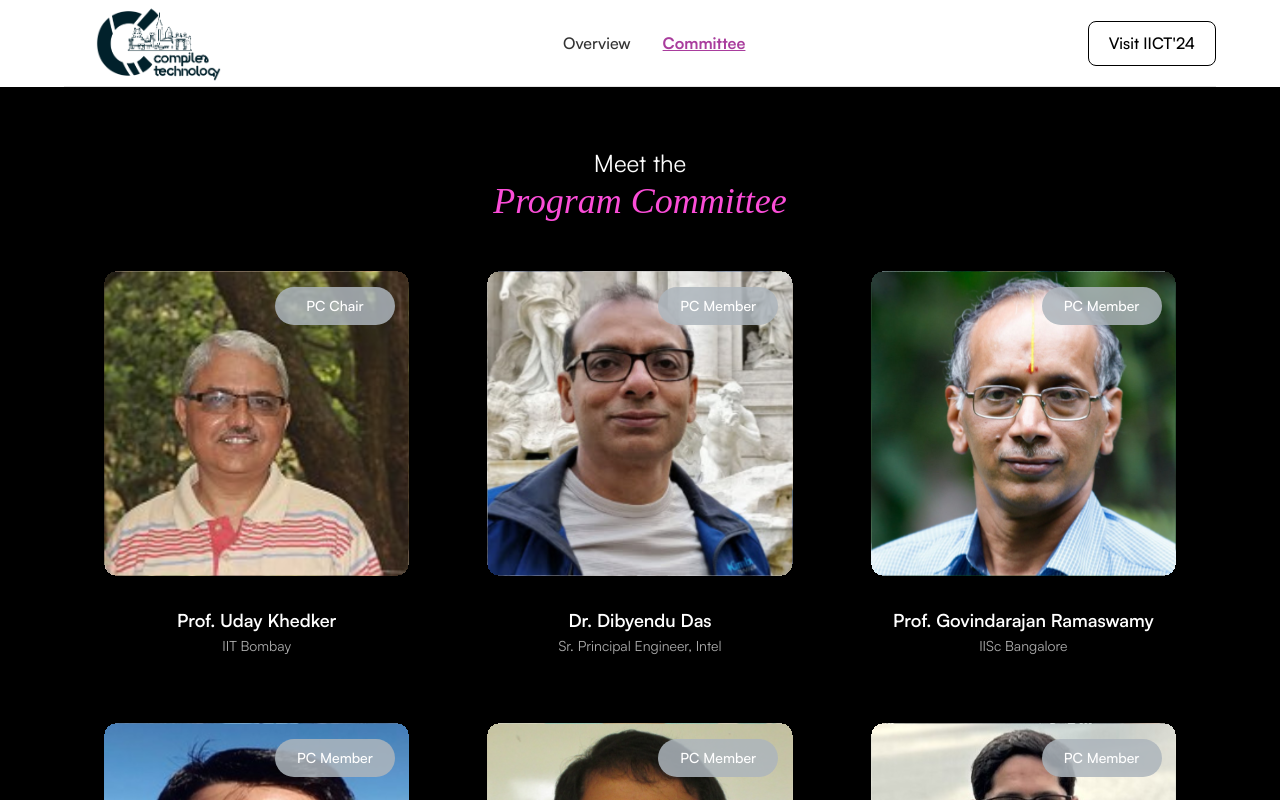
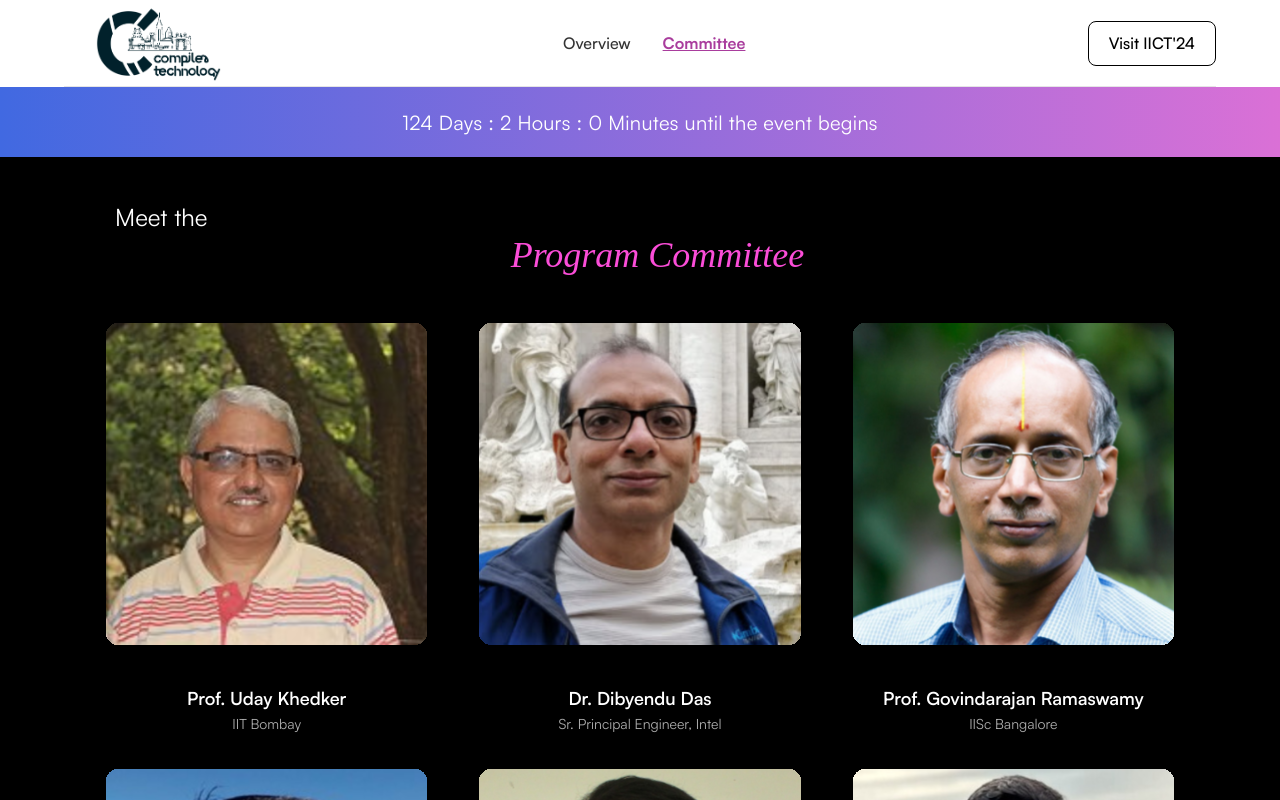
Before and after one commit to compilertech/compilertech-fe, a React (Vite) app: page /committee in a window 1280 px wide. Shown: the top 800 px of the page. Built offline with nearby package versions, Linux system fonts and the light colour scheme.

Commit message:
Updated committe with flexbox and added countdown in all pages

```diff
--- a/src/App.tsx
+++ b/src/App.tsx
@@ -16,6 +16,7 @@ import NewHeader from "./components/2025Page/NewHeader";
 import NewFooter from "./components/2025Page/NewFooter";
 import { useIs2024 } from "./utils/is2024";
 import ProgramCommittee from "./components/2025Page/ProgramCommittee";
+import CountdownTimer from "./components/2025Page/CountdownTimer";
 
 function App() {
   // TODO: Lazy loading
@@ -60,7 +61,12 @@ function App() {
 
       <Wrapper>
         {is2024Page && <Header onClick={toggleTheme} theme={theme} />}
-        {!is2024Page && <NewHeader />}
+        {!is2024Page && (
+          <>
+            <NewHeader />
+            <CountdownTimer eventDate={new Date("2025-09-27T10:00:00")} />
+          </>
+        )}
         <Routes>
           <Route path="/committee" element={<ProgramCommittee />} />
           {/* <Route path="/important-dates" element={<ImportantDates />} /> */}
--- a/src/components/2025Page/ProgramCommittee.tsx
+++ b/src/components/2025Page/ProgramCommittee.tsx
@@ -1,5 +1,9 @@
 import { styled } from "styled-components";
-import { MOBILE_BREAKPOINT, TABLET_BREAKPOINT } from "../../styles/GlobalStyle";
+import {
+  MOBILE_BREAKPOINT,
+  SMALL_MOBILE_BREAKPOINT,
+  TABLET_BREAKPOINT,
+} from "../../styles/GlobalStyle";
 import {
   programCommitteeMemberData,
   organizingCommitteeMemberData,
@@ -9,20 +13,12 @@ import {
 const ProgramSection = styled.div`
   background-color: #000;
   color: white;
-  padding: 4rem 5rem;
+  padding: 3rem 5rem;
   width: 100%;
   box-sizing: border-box;
 
   @media (max-width: 950px) {
-    padding: 3rem 2.5rem;
-  }
-
-  @media (max-width: 660px) {
-    padding: 2.5rem 1.5rem;
-  }
-
-  @media (max-width: ${MOBILE_BREAKPOINT}) {
-    padding: 2rem 1rem;
+    padding: 2rem 2.5rem;
   }
 `;
 
@@ -30,7 +26,7 @@ const SectionTitle = styled.div`
   margin-bottom: 20px;
   margin-left: 35px;
 
-  @media (max-width: ${TABLET_BREAKPOINT}) {
+  @media (max-width: ${MOBILE_BREAKPOINT}) {
     text-align: center;
     margin-left: 0;
     margin-bottom: 25px;
@@ -66,73 +62,32 @@ const Committee = styled.div`
 `;
 
 const Grid = styled.div`
-  display: grid;
-  grid-template-columns: repeat(3, 1fr);
-  gap: 30px;
-  margin-bottom: 50px;
-
-  @media (max-width: 1024px) {
-    gap: 20px;
-    margin-bottom: 40px;
-  }
-
-  @media (max-width: 950px) {
-    grid-template-columns: repeat(2, 1fr);
-    gap: 20px;
-    margin-bottom: 35px;
-  }
-
-  @media (max-width: 660px) {
-    grid-template-columns: 1fr;
-    max-width: 400px;
-    margin: 0 auto 30px;
-    gap: 20px;
-  }
-
-  @media (max-width: 500px) {
-    max-width: 350px;
-  }
+  display: flex;
+  flex-wrap: wrap;
+  justify-content: center;
+  align-items: center;
+  width: 100%;
+  margin: 0 auto;
 `;
 
 const MemberCard = styled.div`
-  position: relative;
-  border-radius: 10px;
-  overflow: hidden;
   display: flex;
   flex-direction: column;
-  background-color: black;
-  margin-bottom: 0px;
-
-  @media (max-width: ${TABLET_BREAKPOINT}) {
-    align-items: center;
-    margin-bottom: 5px;
+  flex-grow: 0;
+  flex-shrink: 0;
+  flex-basis: 33.3333%;
+  align-self: stretch;
+  @media (max-width: ${MOBILE_BREAKPOINT}) {
+    flex-basis: 50%;
   }
-
-  @media (max-width: 660px) {
-    margin-bottom: 0;
+  @media (max-width: ${SMALL_MOBILE_BREAKPOINT}) {
+    flex-basis: 100%;
   }
 `;
 
 const MemberImageContainer = styled.div`
-  height: 350px;
   width: 100%;
-  overflow: hidden;
-  position: relative;
-  border-radius: 10px;
-
-  @media (max-width: 950px) {
-    margin-bottom: 0;
-    border-radius: 10px;
-    height: 340px;
-  }
-
-  @media (max-width: 660px) {
-    height: 350px;
-  }
-
-  @media (max-width: 370px) {
-    height: 320px;
-  }
+  border-radius: 8px;
 `;
 
 const MemberImg = styled.img`
@@ -305,17 +260,6 @@ const MemberTitle = styled.div`
   }
 `;
 
-const Divider = styled.div`
-  border: 0.5px solid #cfcbc4;
-  margin: 40px 0;
-  width: 96%;
-  margin-left: 35px;
-
-  @media (max-width: ${TABLET_BREAKPOINT}) {
-    display: none;
-  }
-`;
-
 const MemberLink = styled.a`
   text-decoration: none;
   color: inherit;
@@ -353,9 +297,7 @@ const ProgramCommittee = () => {
         ))}
       </Grid>
 
-      <Divider />
-
-      <SectionTitle>
+      <SectionTitle style={{ marginTop: "50px" }}>
         <SectionHeader>Meet the</SectionHeader>
         <Committee>Steering Committee</Committee>
       </SectionTitle>
@@ -365,7 +307,7 @@ const ProgramCommittee = () => {
         ))}
       </Grid>
 
-      <SectionTitle>
+      <SectionTitle style={{ marginTop: "50px" }}>
         <SectionHeader>Meet the</SectionHeader>
         <Committee>Organizing Committee</Committee>
       </SectionTitle>
--- a/src/components/2025Page/index.tsx
+++ b/src/components/2025Page/index.tsx
@@ -8,7 +8,6 @@ import Testimonial from "./Testimonial";
 import KeyTopics from "./KeyTopics";
 import Highlights from "./Highlights";
 import AnimatedBanner from "./AnimatedBanner";
-import CountdownTimer from "./CountdownTimer";
 import Collab from "./Collab";
 import QAndA from "./QAndA";
 import Venue from "./Venue";
@@ -27,11 +26,8 @@ export default function Home() {
     document.documentElement.scrollTo({ top: 0, left: 0, behavior: "instant" });
   }, []);
 
-  const eventDate = new Date("2025-09-27T10:00:00");
-
   return (
     <Main>
-      <CountdownTimer eventDate={eventDate} />
       <Hero />
       <Testimonial />
       <KeyTopics />
```
